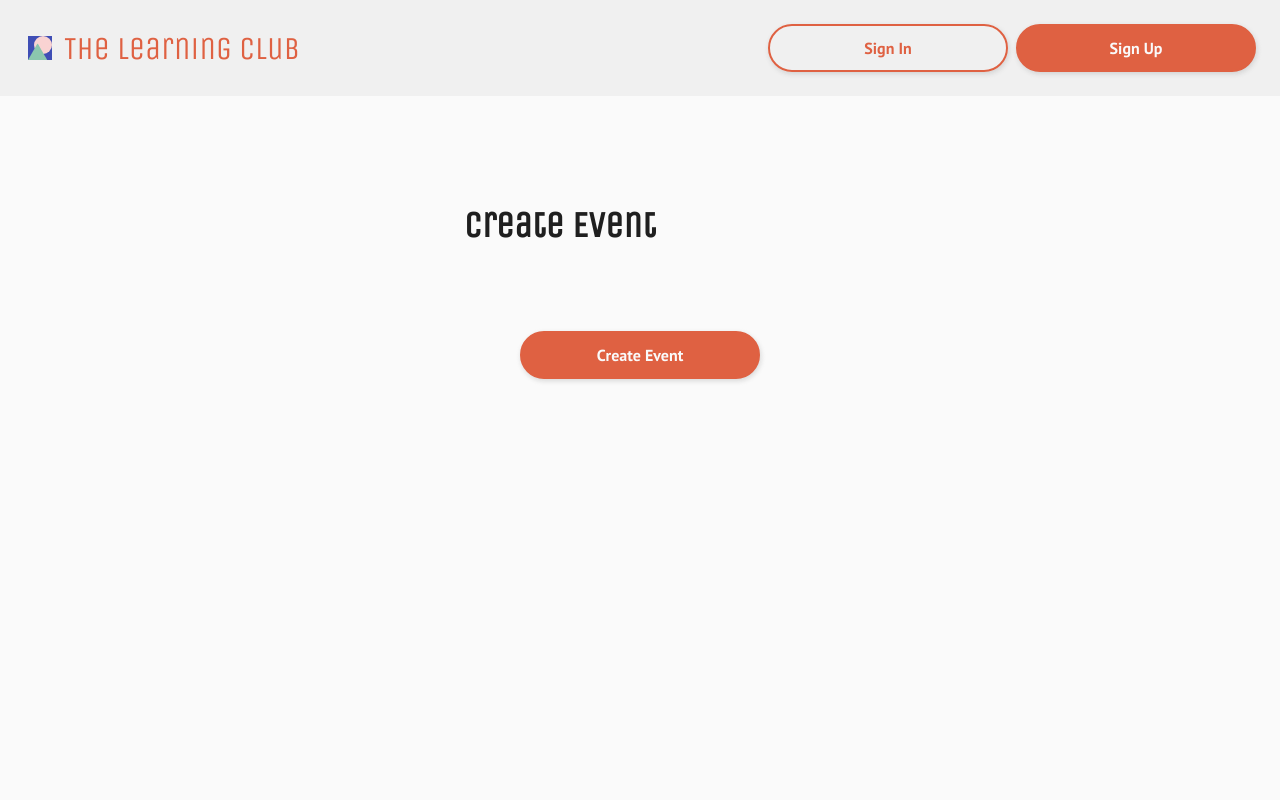
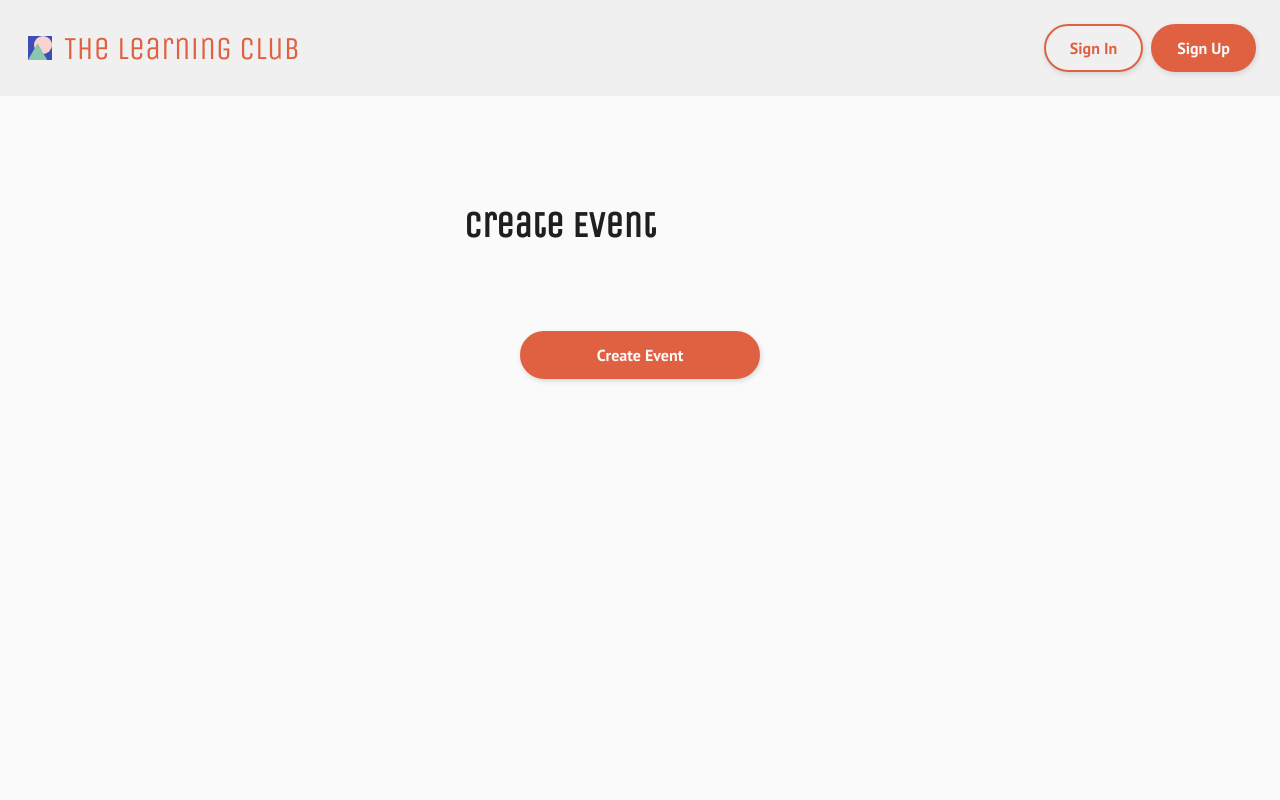
Before and after one commit to mirandajoy/miranda-neerhof-the-learning-club, a React (Vite) app: page /events/create in a window 1280 px wide. Shown: the top 800 px of the page. Built offline with nearby package versions, Linux system fonts and the light colour scheme; no server answers.

Commit message:
update forms to use wrapper spacing

```diff
--- a/src/components/EventForm/EventForm.jsx
+++ b/src/components/EventForm/EventForm.jsx
@@ -116,7 +116,12 @@ const EventForm = () => {
   const selectedGroup = !id && formValues.group && ownedGroups.find((group) => group.id == formValues.group);
 
   return (
-    <FormWrapper id="createEventForm" onSubmit={handleOnSubmit} header={id ? "Edit Event" : "Create Event"} submitLabel={id ? "Update Event" : "Create Event"}>
+    <FormWrapper
+      id="createEventForm"
+      onSubmit={handleOnSubmit}
+      header={id ? "Edit Event" : "Create Event"}
+      submitLabel={id ? "Update Event" : "Create Event"}
+    >
       {!id && ownedGroups && ownedGroups.length > 1 && (
         <InputSelect
           name="group"
@@ -128,7 +133,7 @@ const EventForm = () => {
         />
       )}
       {formValues.group && (
-          <div className="create-event__event-inputs">
+        <>
           {!remoteGroup && (
             <>
               <InputField
@@ -176,20 +181,10 @@ const EventForm = () => {
                 value={formValues.time}
                 onChange={handleOnChange}
               />
-                <p className="create-event__timezone-label">Timezone: {formValues.timezone}</p>
+              <p className="create-event__timezone-label">{formValues.timezone}</p>
             </div>
           </div>
-            {/* <Button type="Submit" styleType="primary" label={id ? "Update Event" : "Create Event"} size="default" />
-            {id && (
-              <Button
-                type="Button"
-                styleType="tertiary"
-                label="Delete Event"
-                action={deleteExistingEvent}
-                size="default"
-              />
-            )} */}
-          </div>
+        </>
       )}
     </FormWrapper>
   );
--- a/src/pages/SignUpPage/SignUpPage.jsx
+++ b/src/pages/SignUpPage/SignUpPage.jsx
@@ -58,7 +58,6 @@ const SignUpPage = () => {
   return (
     <PageWrapper width="small">
       <FormWrapper header="Sign Up" id="signUpForm" onSubmit={handleOnSubmit} submitLabel="Sign Up">
-        <div className="sign-up__field-container">
         <InputField
           name="name"
           type="text"
@@ -103,7 +102,6 @@ const SignUpPage = () => {
           }}
         />
         {errorMessage && <AlertBanner message={errorMessage} />}
-        </div>
       </FormWrapper>
     </PageWrapper>
   );
--- a/src/styles/partials/_mixins.scss
+++ b/src/styles/partials/_mixins.scss
@@ -72,7 +72,7 @@
 
 //Other Styles
 
-@mixin button($width: fit-content, $min-width: 15rem) {
+@mixin button($width: fit-content, $min-width: 0) {
   border-radius: $border-radius-round;
   box-sizing: border-box;
   box-shadow: 1px 2px 5px #b4b4b47e;
@@ -143,7 +143,7 @@
   padding: $space-standard-mobile;
   &:focus,
   &:focus-visible {
-    outline: 1px solid $color-brand-primary;
+    outline: 1px solid $color-brand-secondary;
   }
 }
 
```
Lines whose indentation alone changed are shown as unchanged.
